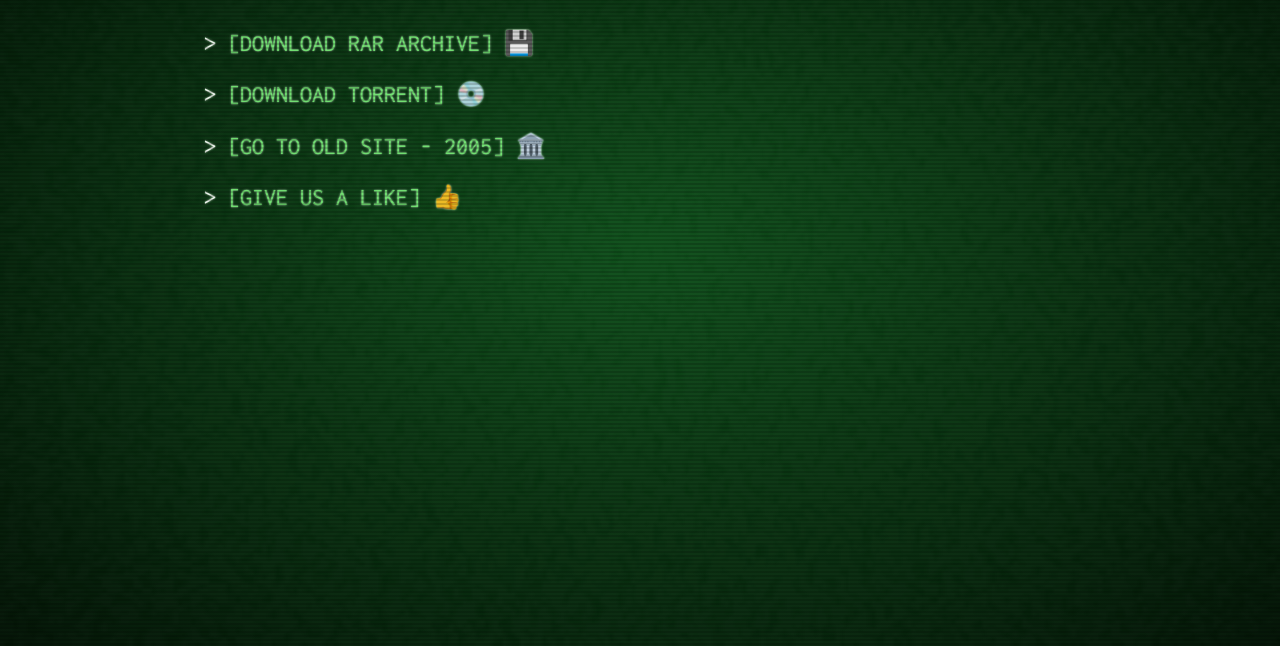
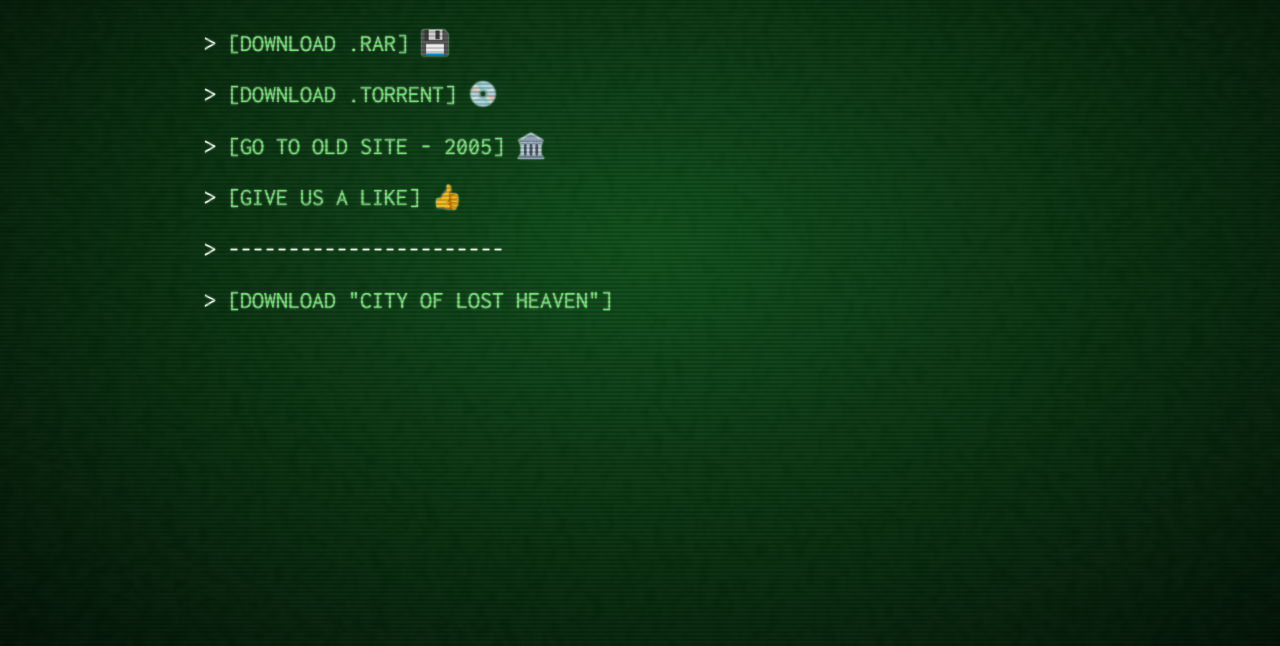
Before and after one commit to RadValentin/vali-city, a website built with Parcel: page index.html in a window 1280 px wide. Shown: the part 154-800 px from the top of the page. Built offline with nearby package versions, Linux system fonts and the light colour scheme.

Commit message:
Add link to City of Lost Heaven

```diff
--- a/index.html
+++ b/index.html
@@ -27,10 +27,12 @@
   <div class="overlay"></div>
   <div class="terminal">
     <h1>GTA <span class="errorcode">Vali's City</span></h1>
-    <p class="output"><a href="http://s.go.ro/mf78l4ty">Download RAR ARCHIVE</a> 💾</p>
-    <p class="output"><a href="./assets/GTA-Vali-City-RC2.torrent" target="_blank">Download TORRENT</a> 💿</p>
+    <p class="output"><a href="http://s.go.ro/mf78l4ty">Download .RAR</a> 💾</p>
+    <p class="output"><a href="./assets/GTA-Vali-City-RC2.torrent" target="_blank">Download .TORRENT</a> 💿</p>
     <p class="output"><a href="./old-site/index.html">Go to OLD SITE - 2005</a> 🏛️</p>
     <p class="output"><a href="https://www.facebook.com/GTAValiCity/">Give us a LIKE</a> 👍</p>
+    <p class="output">-----------------------</p>
+    <p class="output"><a href="https://github.com/RadValentin/gta-city-of-lost-heaven/releases/latest/">Download "City of Lost Heaven"</a></p>
   </div>
   <script src="./index.js"></script>
 </body>
```
